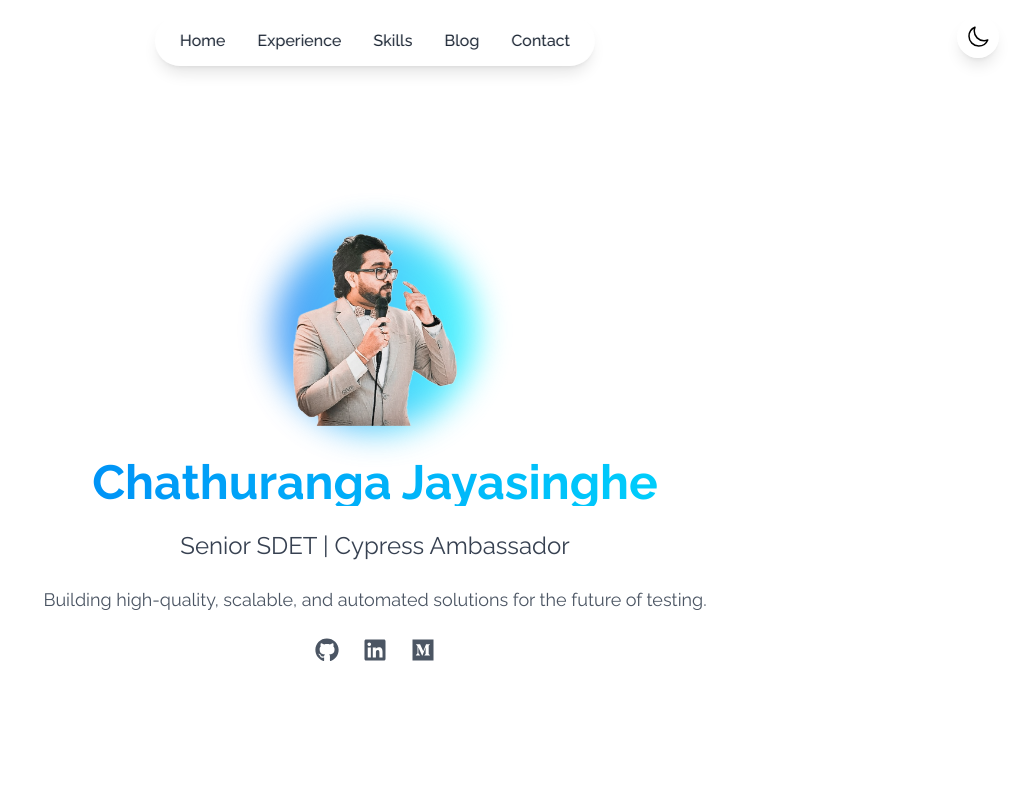
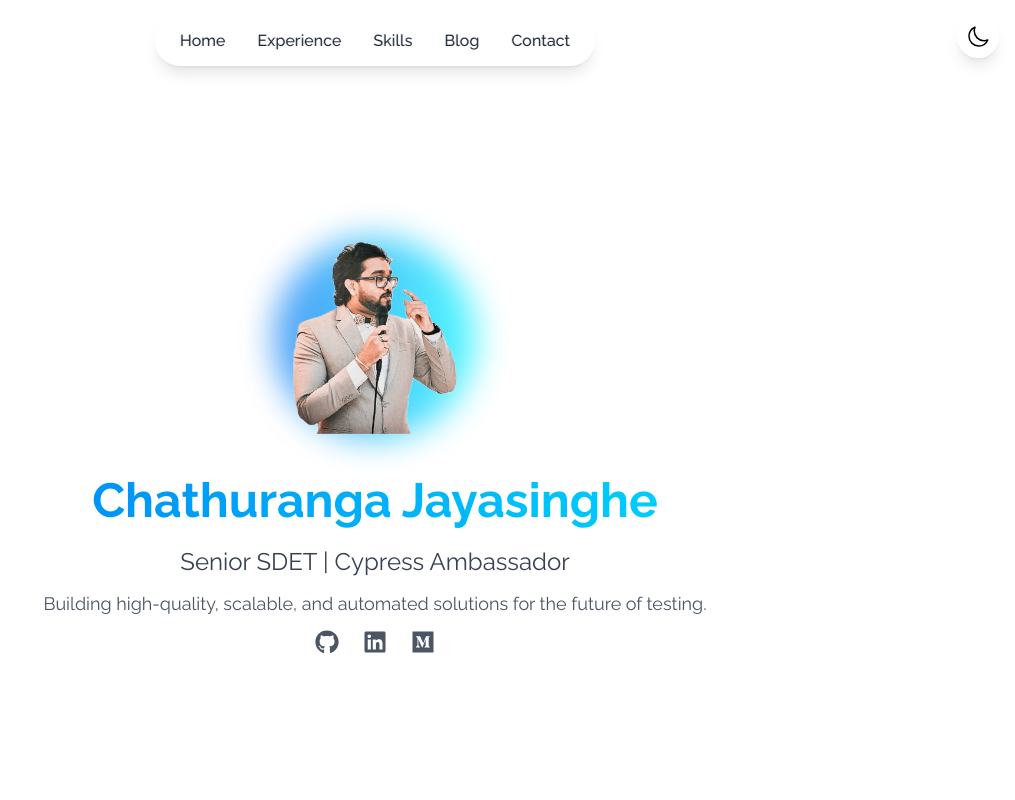
Before and after one commit to s-chathuranga-j/portfolio, a React (Vite) app: page / in a window 1280 px wide. Shown: the top 800 px of the page, without its empty margins (265-1280 px from the left). Built offline with nearby package versions, Linux system fonts and the light colour scheme.

Commit message:
Updated hero page

```diff
--- a/src/components/Home.tsx
+++ b/src/components/Home.tsx
@@ -17,12 +17,12 @@ const Home = () => {
           initial={{ opacity: 0, y: 20 }}
           animate={{ opacity: 1, y: 0 }}
           transition={{ duration: 0.5 }}
-          className="mt-8 space-y-6"
+          className="mt-8 space-y-3"
         >
-          <h1 className="text-5xl font-bold bg-gradient-to-r from-primary to-secondary bg-clip-text text-transparent animate-gradient font-raleway">
+          <h1 className="text-5xl font-bold bg-gradient-to-r from-primary to-secondary bg-clip-text text-transparent animate-gradient font-raleway mb-0 leading-tight py-1">
             Chathuranga Jayasinghe
           </h1>
-          <h2 className="text-2xl text-gray-700 dark:text-gray-300 font-raleway">
+          <h2 className="text-2xl text-gray-700 dark:text-gray-300 font-raleway mb-2">
             Senior SDET | Cypress Ambassador
           </h2>
           <p className="text-lg max-w-2xl mx-auto text-gray-600 dark:text-gray-400 font-raleway">
```
